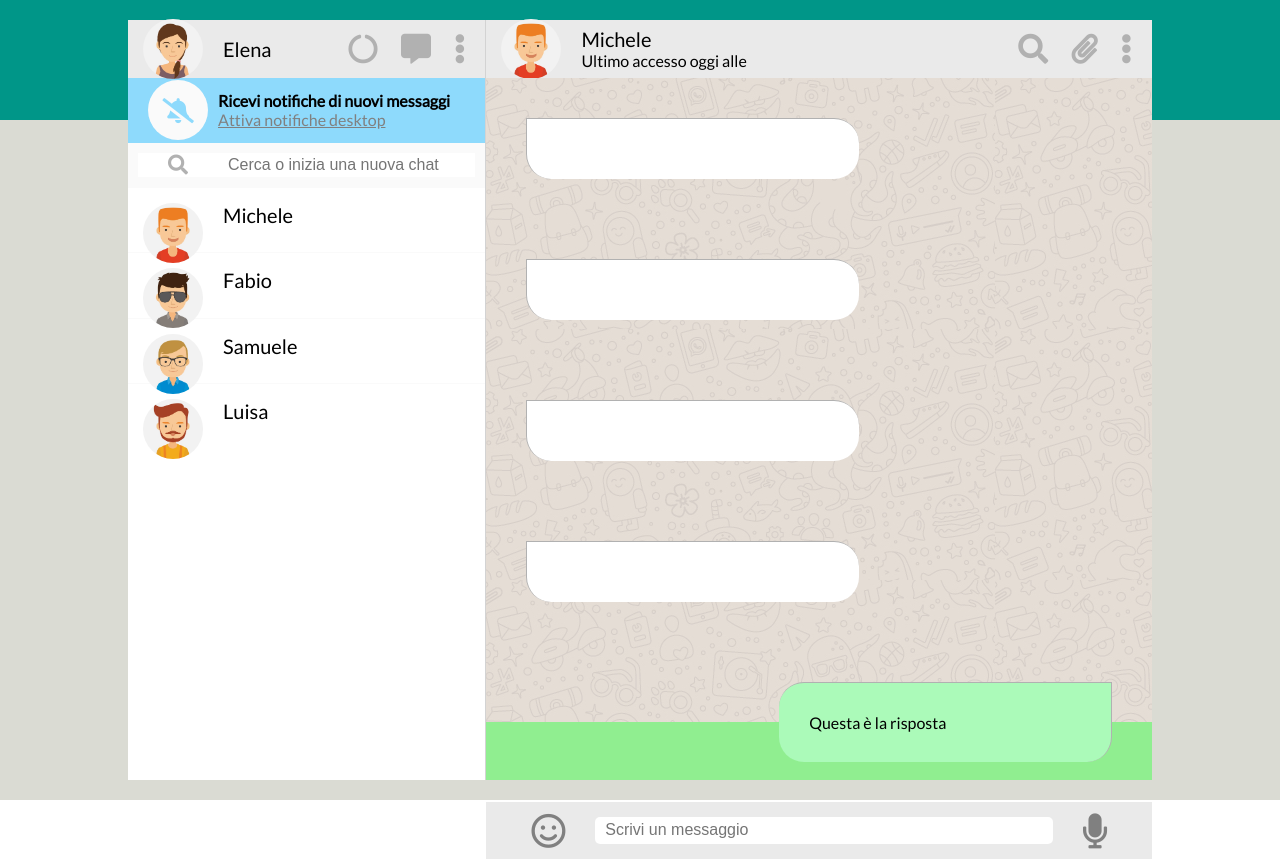
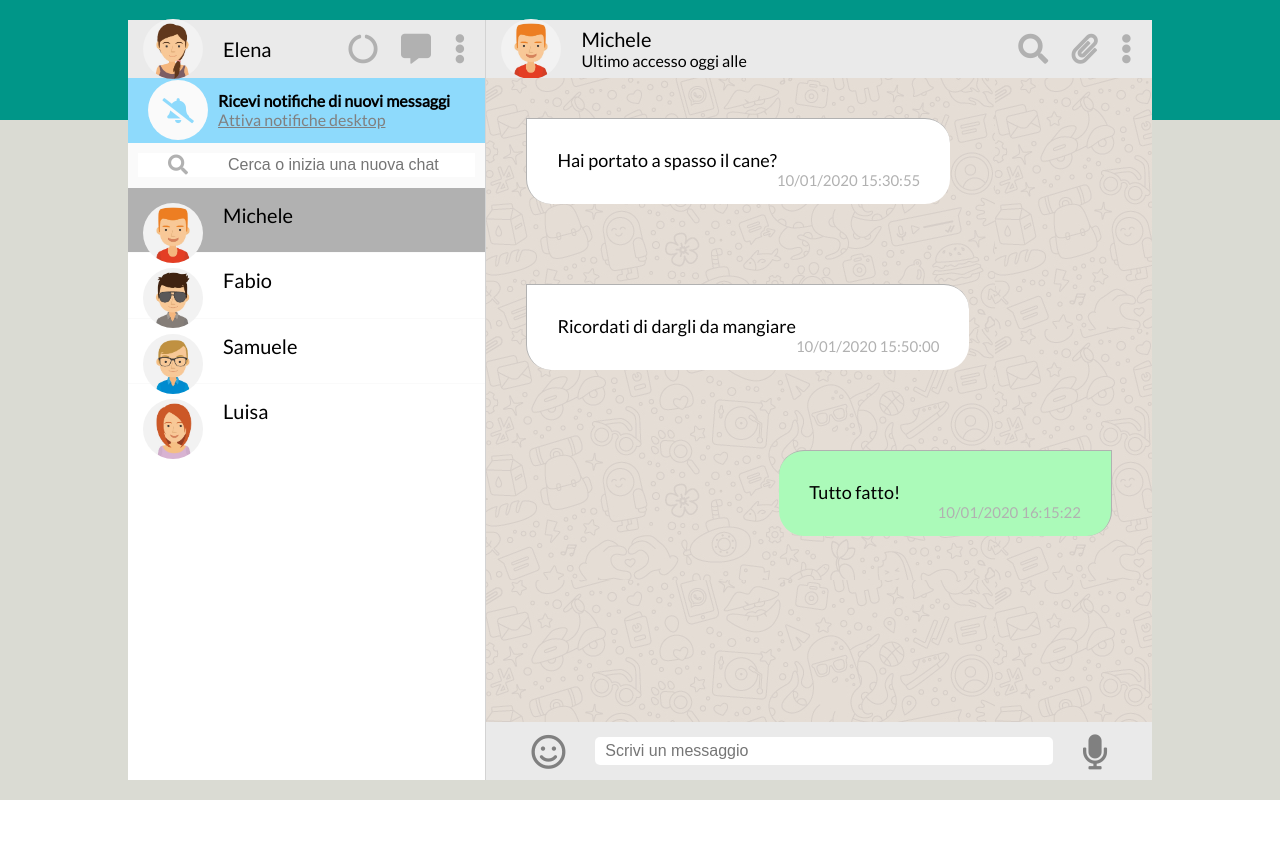
Before and after one commit to elefly13/vue-boolzapp, a plain HTML site: page index.html in a window 1280 px wide. After the commit the page ends 800 px from the top, so only its background shows below. Drawn offline with nearby package versions, Linux system fonts and the light colour scheme.

Commit message:
Milestone 2

```diff
--- a/css/style.css
+++ b/css/style.css
@@ -122,6 +122,14 @@ body {
     width: 100%;
     height: 8.6%;
 }
+.contatto:hover {
+    background-color: #FAFAFA;
+}
+
+.active {
+    background-color: #B1B1B1 !important;
+}
+
 .contatto {
     display: flex;
     width: 100%;
@@ -157,10 +165,14 @@ body {
     max-width: 80%;
     min-width: 50%;
     margin: 40px;
-    padding: 30px;
+    padding-top: 30px;
+    padding-left: 30px;
+    padding-right: 30px;
+    padding-bottom: 15px;
 }
 .messaggio_ricevuto {
     float: left;
+    font-size: 18px;
     background-color: white;
     border-top: 1px solid #B1B1B1;
     border-left: 1px solid #B1B1B1;
@@ -170,12 +182,20 @@ body {
 }
 .messaggio_inviato {
     float: right;
+    font-size: 18px;
     background-color: rgb(171, 250, 185);
     border-top: 1px solid #B1B1B1;
     border-right: 1px solid #B1B1B1;
     border-bottom-left-radius: 25px;
     border-bottom-right-radius: 25px;
     border-top-left-radius: 25px;
+}
+.time {
+    width: 100%;
+    color: #B1B1B1;
+    font-size: 15px;
+    float: right;
+    text-align: right;
 }
 
 .scrivi{
--- a/index.html
+++ b/index.html
@@ -47,36 +47,29 @@
                 <!-- /sezione 3 cerca -->
                 <!-- sezione 4 contatti -->
                 <div class="box_contatti">
-                    <div class="contatto" v-for="(contact) in contacts">
+                    <!-- <div class="contatto active" v-for="(contact) in contacts" @click="selectContact(index)" :class="(contact(index) == selectContact(index)) ? 'active' : null"> -->
+                    <div class="contatto" v-for="(contact,index) in contacts" @click="indexContact(index)" :class="(contattoCliccato == index) ? 'active' : null">
                         <div class="box_utente">
                             <img :src="'img/avatar' + contact.avatar + '.jpg'" :alt="contact.name">
                         </div>
                         <div class="nome">{{contact.name}}</div>
                     </div>
-                    <!-- <div class="contatto">
-                        <div class="box_utente">
-                            <img src="img/avatar_2.jpg" alt="avatar">
-                        </div>
-                        <div class="nome">Fabio</div>
-                    </div>
-                    <div class="contatto">
-                        <div class="box_utente">
-                            <img src="img/avatar_6.jpg" alt="avatar">
-                        </div>
-                        <div class="nome">Luisa</div>
-                    </div> -->
+
                 </div>
 
             </section>
             <section class="box_dx">
                 <div class="riga1_dx">
-                    <div class="box_utente">
-                        <img src="img/avatar_1.jpg" alt="avatar">
-                    </div>
-                    <div>
-                        <div class="nome">Michele</div>
-                        <div class="accesso">Ultimo accesso oggi alle</div>
-                    </div>
+
+                        <div class="box_utente">
+                            <img :src="'img/avatar' + contacts[contattoCliccato].avatar + '.jpg'" :alt="contacts[contattoCliccato].name">
+                        </div>
+                        <div>
+                            <div class="nome">{{contacts[contattoCliccato].name}}</div>
+                            <div class="accesso">Ultimo accesso oggi alle {{contacts[contattoCliccato].date}}</div>
+                        </div>
+
+
                     <div class="box_icone">
                         <i class="fas fa-search"></i>
                         <i class="fas fa-paperclip"></i>
@@ -85,8 +78,10 @@
                 </div>
                 <!-- sezione di scambio messaggi -->
                 <div class="messaggi">
-                    <div v-for="(contacts, messages, message) in contacts" class="box_messaggio messaggio_ricevuto">{{contacts.messages.message}}</div>
-                    <div class="box_messaggio messaggio_inviato">Questa è la risposta</div>
+                    <div  v-for="message in contacts[contattoCliccato].messages" class="box_messaggio " :class="(message.status == 'sent') ? 'messaggio_ricevuto' : 'messaggio_inviato'">{{message.message}}
+                        <div class="time">{{message.date}} </div>
+                    </div>
+                    <!-- <div class="box_messaggio messaggio_inviato">Questa è la risposta</div> -->
                 </div>
                 <!-- /sezione di scambio messaggi -->
                 <div class="scrivi">
--- a/js/main.js
+++ b/js/main.js
@@ -3,7 +3,9 @@ Vue.config.devtools = true;
 const app = new Vue(
     {
         el: "#root",
+
         data: {
+            contattoCliccato: 0,
             contacts: [
                 {
                     name: 'Michele',
@@ -35,7 +37,7 @@ const app = new Vue(
                         date: '20/03/2020 16:30:00',
                         message: 'Ciao come stai?',
                         status: 'sent'
-                    },
+                        },
                         {
                             date: '20/03/2020 16:30:55',
                             message: 'Bene grazie! Stasera ci vediamo?',
@@ -56,7 +58,7 @@ const app = new Vue(
                         date: '28/03/2020 10:10:40',
                         message: 'La Marianna va in campagna',
                         status: 'received'
-                    },
+                        },
                         {
                             date: '28/03/2020 10:20:10',
                             message: 'Sicuro di non aver sbagliato chat?',
@@ -71,13 +73,13 @@ const app = new Vue(
                 },
                 {
                     name: 'Luisa',
-                    avatar: '_4',
+                    avatar: '_6',
                     visible: true,
                     messages: [{
                         date: '10/01/2020 15:30:55',
                         message: 'Lo sai che ha aperto una nuova pizzeria?',
                         status: 'sent'
-                    },
+                        },
                         {
                             date: '10/01/2020 15:50:00',
                             message: 'Si, ma preferirei andare al cinema',
@@ -86,6 +88,18 @@ const app = new Vue(
                     ],
                 },
             ]
+        },
+        methods: {
+            selectContact() {
+
+                if (this.contattoCliccato == (this.contacts.length));
+
+            },
+
+            indexContact(index) {
+                this.contattoCliccato = index;
+                // alert(index);
+            }
         }
     }
 )
```
